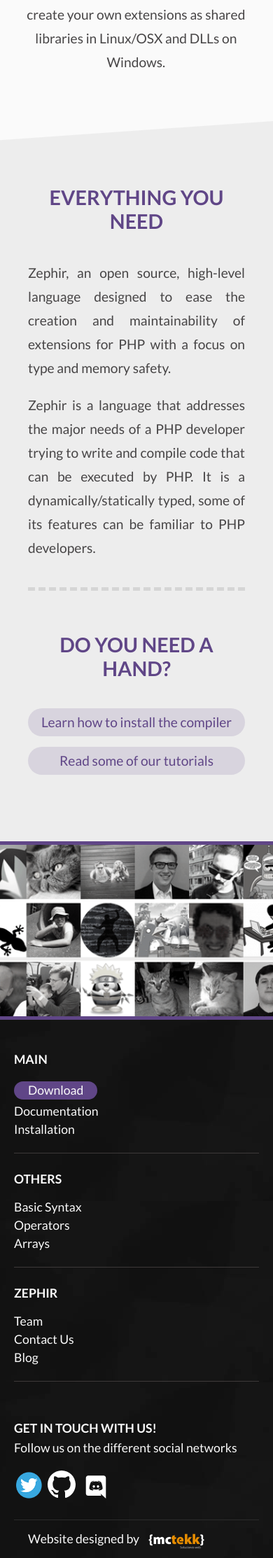
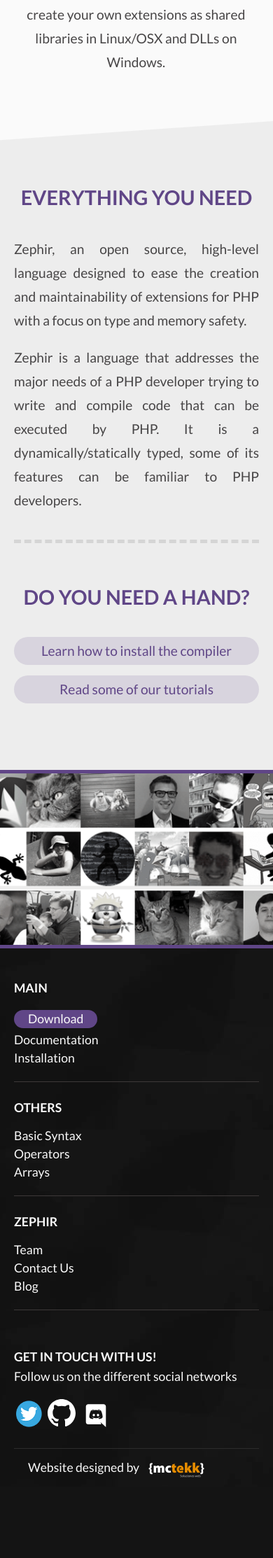
Before and after one commit to zephir-lang/zephir-website, a Jekyll site: the page built from language/zh-CN.html, in a window 390 px wide. Shown: the part 1692-3918 px from the top of the page at 70% size. Built offline with Jekyll 4.4.1, drawn with Linux system fonts in a browser that asks for light colours; after the commit the page ends 3816 px from its top, so only the background shows below that.

Commit message:
more updates

```diff
--- a/assets/css/style.css
+++ b/assets/css/style.css
@@ -643,7 +643,7 @@ footer {
   }
 
   #about_project .content {
-    padding: 160px 40px 80px;
+    padding: 160px 20px 80px;
   }
 
   #about_project .col {
```
Also changed, not shown: assets/css/style.min.css.
